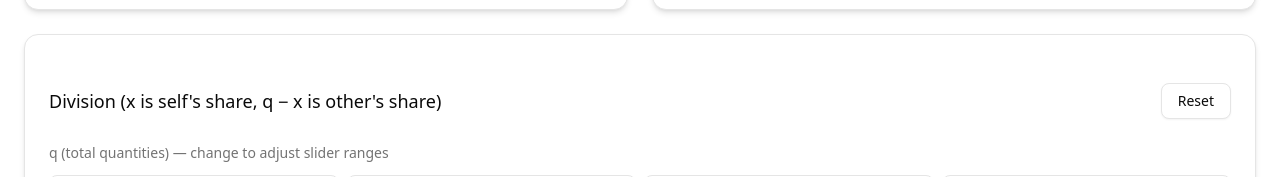
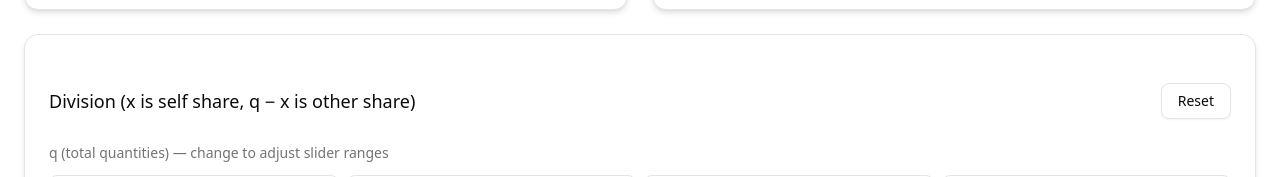
Before and after one commit to kensei0527/likelihood-plot, a Next.js app: page / in a window 1280 px wide. Shown: the part 854-1031 px from the top of the page. Built offline with nearby package versions, Linux system fonts and the light colour scheme.

Commit message:
Update header text in LikelihoodExplorer for improved clarity

```diff
--- a/src/app/page.tsx
+++ b/src/app/page.tsx
@@ -265,7 +265,7 @@ export default function LikelihoodExplorer() {
       <Card className="shadow-md xl:col-span-2">
         <CardContent className="pt-6 space-y-6">
           <div className="flex items-center justify-between">
-            <h2 className="text-lg font-medium">Division (x is self's share, q − x is other's share)</h2>
+            <h2 className="text-lg font-medium">Division (x is self share, q − x is other share)</h2>
             <Button variant="outline" onClick={reset}>Reset</Button>
           </div>
 
```
